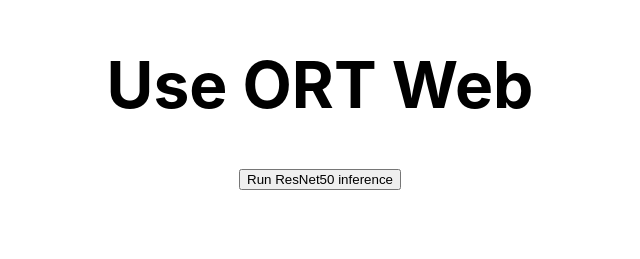
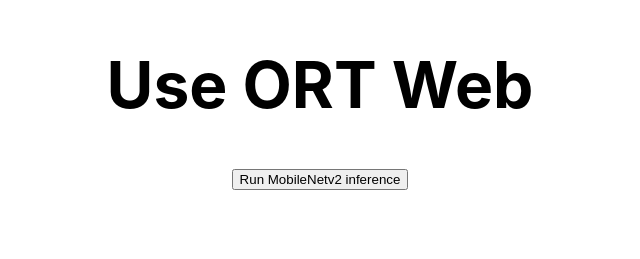
Before and after one commit to cj-mills/onnxruntime-nextjs-template, a Next.js app: page / in a window 1280 px wide. Shown: the part 101-360 px from the top of the page, without its empty margins (320-960 px from the left). Built offline with nearby package versions, Linux system fonts and the light colour scheme.

Commit message:
Update ImageCanvas.tsx

```diff
--- a/components/ImageCanvas.tsx
+++ b/components/ImageCanvas.tsx
@@ -66,7 +66,7 @@
       <button
         className={styles.grid}
         onClick={displayImageAndRunInference} >
-        Run ResNet50 inference
+        Run MobileNetv2 inference
       </button>
       <br />
       <canvas ref={canvasRef} width={props.width} height={props.height} />
```
